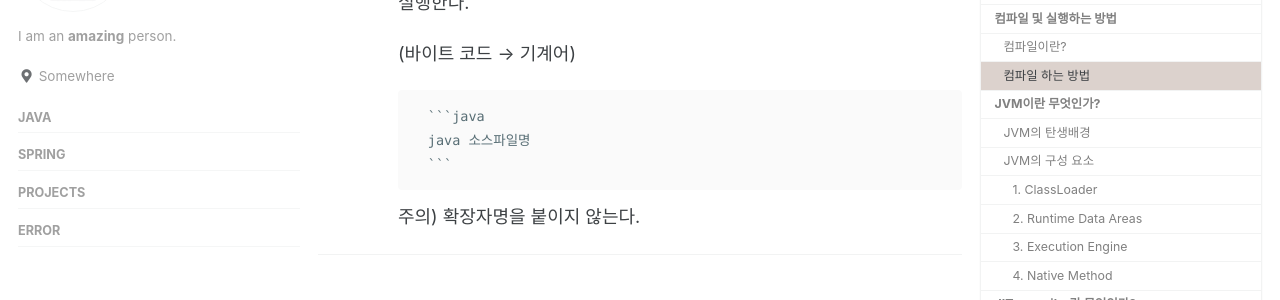
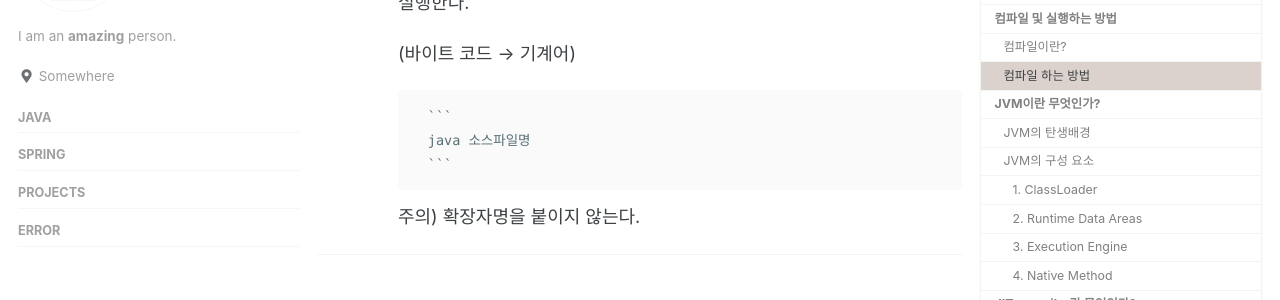
Before and after one commit to gyuripk/blog, a Jekyll site: the page built from _posts/2021-02-26-JVM.md, in a window 1280 px wide and 900 px high, scrolled down 2408 px. Shown: the part 152-452 px from the top of the window. Built offline with Jekyll 4.4.1, drawn with Linux system fonts in a browser that asks for light colours; cached includes are drawn as plain includes; some of the changed lines change nothing that is shown.

Commit message:
Update 2021-02-26-JVM.md

````diff
--- a/_posts/2021-02-26-JVM.md
+++ b/_posts/2021-02-26-JVM.md
@@ -83,7 +83,7 @@
 
         (바이트 코드 → 기계어)
 
-            ```java
+            ```
             java 소스파일명
             ```
 
@@ -138,6 +138,7 @@
        - 즉, 스레드가 어떤 부분을 어떤 명령어로 수행할지를 저장하는 공간
    - Native Method Stack : Java가 아닌 다른 언어로 작성된 코드를 위한 공간
        - 즉,JNI(Java Native Interface)를 통해 호출하는 C/C++등의 코드를 수행하기 위한 공간
+
 #### 3. Execution Engine
 
    로드된 class파일의 바이트코드를 실행하는 엔진이다.(Runtime Module)
@@ -147,6 +148,7 @@
       2. JIT Compiler 방식 : 바뀐 부분만 컴파일하고 나머지는 캐싱된 코드를 사용한다.
        - 기계어로 해석된 것들이 다시 Runtime Data Area에 배치되어 스레드 동기화,가비지 컬렉션을 수행한다.
        - Garbage Collector : Heap에서 더이상 사용하지 않는 객체들을 없앤다.
+
 #### 4. Native Method
 
 ---
@@ -175,16 +177,15 @@
 
 ![JVM%E1%84%80%E1%85%AA%20%E1%84%8C%E1%85%A1%E1%84%87%E1%85%A1%20%E1%84%8F%E1%85%A9%E1%84%83%E1%85%B3%E1%84%8B%E1%85%B4%20%E1%84%89%E1%85%B5%E1%86%AF%E1%84%92%E1%85%A2%E1%86%BC%E1%84%80%E1%85%AA%E1%84%8C%E1%85%A5%E1%86%BC%E1%84%8B%E1%85%B3%E1%86%AF%20%E1%84%8B%E1%85%A1%E1%86%AF%E1%84%8B%E1%85%A1%E1%84%87%E1%85%A9%E1%84%8C%E1%85%A1!%20ce32ba718e85453dac47eba0edfe7d60/Untitled%203.png](/assets/images/Untitled%203.png)
 
-- 참고
+참고
+ [[이론] 컴파일러, 인터프리터, JIT](https://nohhh.tistory.com/entry/%EC%9D%B4%EB%A1%A0-%EC%BB%B4%ED%8C%8C%EC%9D%BC%EB%9F%AC-%EC%9D%B8%ED%84%B0%ED%94%84%EB%A6%AC%ED%84%B0-JIT)
 
-    [[이론] 컴파일러, 인터프리터, JIT](https://nohhh.tistory.com/entry/%EC%9D%B4%EB%A1%A0-%EC%BB%B4%ED%8C%8C%EC%9D%BC%EB%9F%AC-%EC%9D%B8%ED%84%B0%ED%94%84%EB%A6%AC%ED%84%B0-JIT)
+[https://www.intexsoft.com/blog/post/jvm.html](https://www.intexsoft.com/blog/post/jvm.html)
 
-출처: [https://www.intexsoft.com/blog/post/jvm.html](https://www.intexsoft.com/blog/post/jvm.html)
+[https://miro.medium.com/](https://miro.medium.com/max/700/1*slIuYO633BCuBh_gfYRmGg.png)
 
-출처 :[https://miro.medium.com/](https://miro.medium.com/max/700/1*slIuYO633BCuBh_gfYRmGg.png)
+[https://superblo.tistory.com/entry/커맨드cmd에서-자바-컴파일하기-및-실행-방법2](https://superblo.tistory.com/entry/%EC%BB%A4%EB%A7%A8%EB%93%9Ccmd%EC%97%90%EC%84%9C-%EC%9E%90%EB%B0%94-%EC%BB%B4%ED%8C%8C%EC%9D%BC%ED%95%98%EA%B8%B0-%EB%B0%8F-%EC%8B%A4%ED%96%89-%EB%B0%A9%EB%B2%952)
 
-ref : [https://superblo.tistory.com/entry/커맨드cmd에서-자바-컴파일하기-및-실행-방법2](https://superblo.tistory.com/entry/%EC%BB%A4%EB%A7%A8%EB%93%9Ccmd%EC%97%90%EC%84%9C-%EC%9E%90%EB%B0%94-%EC%BB%B4%ED%8C%8C%EC%9D%BC%ED%95%98%EA%B8%B0-%EB%B0%8F-%EC%8B%A4%ED%96%89-%EB%B0%A9%EB%B2%952)
+[https://www.geeksforgeeks.org/](https://www.geeksforgeeks.org/just-in-time-compiler/)
 
-출처 : [https://www.geeksforgeeks.org/](https://www.geeksforgeeks.org/just-in-time-compiler/)
-
-출처 : [https://miro.medium.com/](https://miro.medium.com/max/1400/1*VFo0CC-chzvqJk6sls6ukQ.png)
+[https://miro.medium.com/](https://miro.medium.com/max/1400/1*VFo0CC-chzvqJk6sls6ukQ.png)
````
